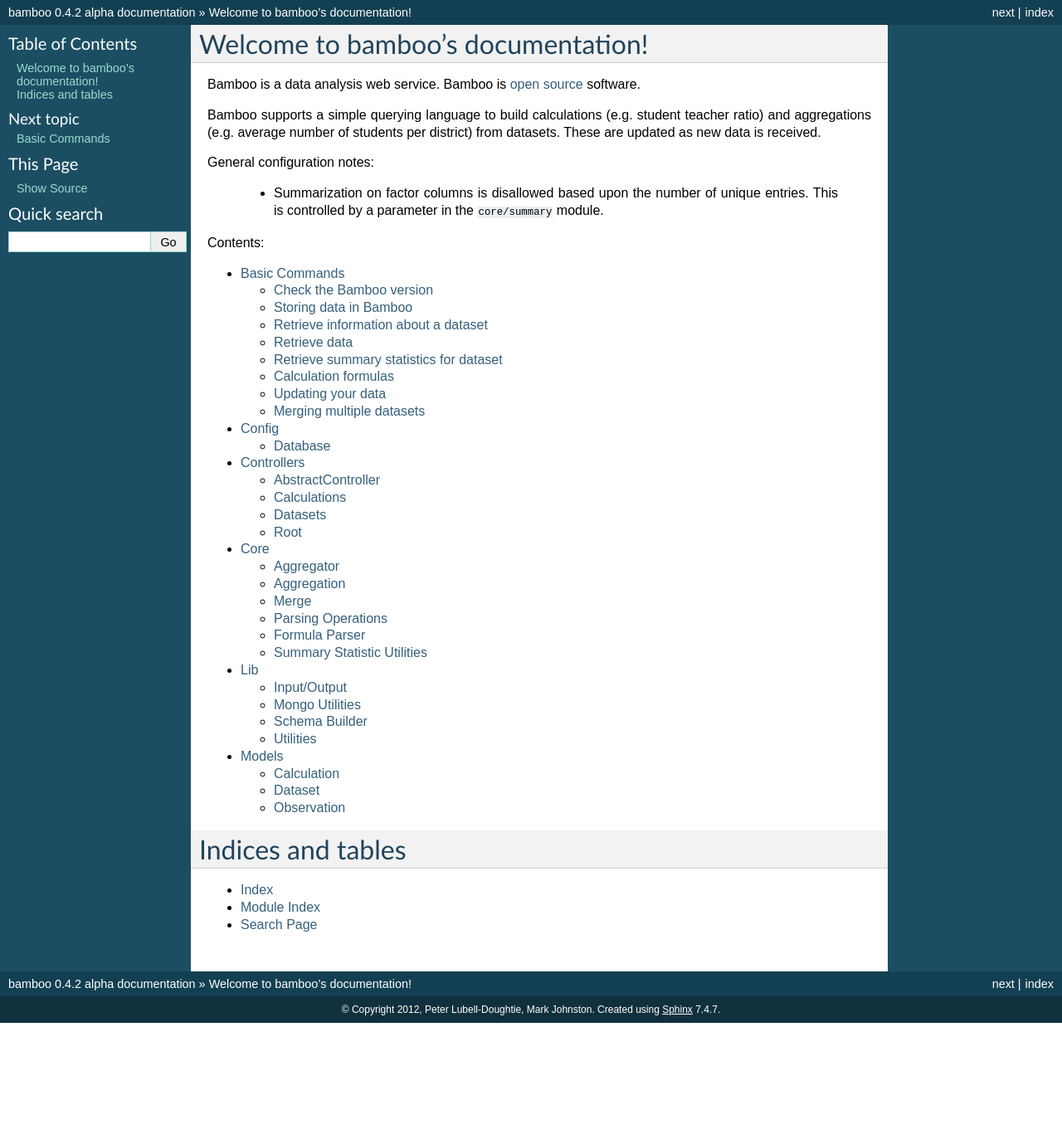
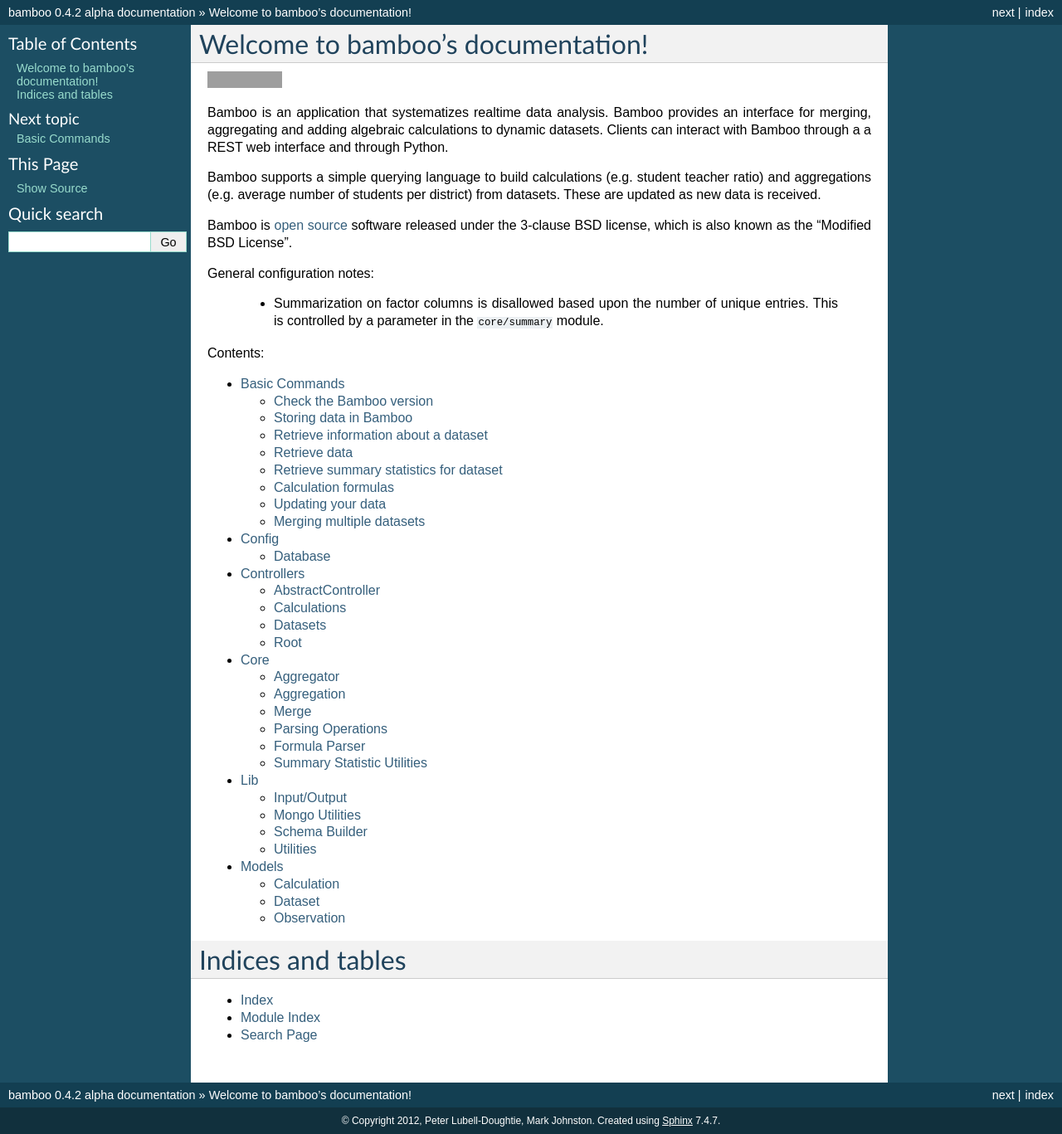
Before and after one commit to pld/bamboo, a Sphinx documentation site: the page built from docs/index.rst, in a window 1280 px wide. Shown: the whole page at 83% size. Built offline with Sphinx 7.4.7, drawn with Linux system fonts in a browser that asks for light colours; formulas are drawn with MathJax 3; before the commit the page ends 1233 px from its top, so only the background shows below that; grey boxes are pictures that could not be loaded.

Commit message:
update intro

```diff
--- a/docs/index.rst
+++ b/docs/index.rst
@@ -6,12 +6,21 @@
 Welcome to bamboo's documentation!
 ==================================
 
-Bamboo is a data analysis web service.
-Bamboo is `open source <https://github.com/modilabs/bamboo>`_ software.
+.. image:: https://secure.travis-ci.org/modilabs/bamboo.png?branch=master
+  :target: http://travis-ci.org/modilabs/bamboo
+
+Bamboo is an application that systematizes realtime data analysis. Bamboo
+provides an interface for merging, aggregating and adding algebraic
+calculations to dynamic datasets.  Clients can interact with Bamboo through a
+a REST web interface and through Python.
 
 Bamboo supports a simple querying language to build calculations
 (e.g. student teacher ratio) and aggregations (e.g. average number of students
 per district) from datasets. These are updated as new data is received.
+
+Bamboo is `open source <https://github.com/modilabs/bamboo>`_ software released
+under the 3-clause BSD license, which is also known as the "Modified BSD
+License".
 
 General configuration notes:
 
```
